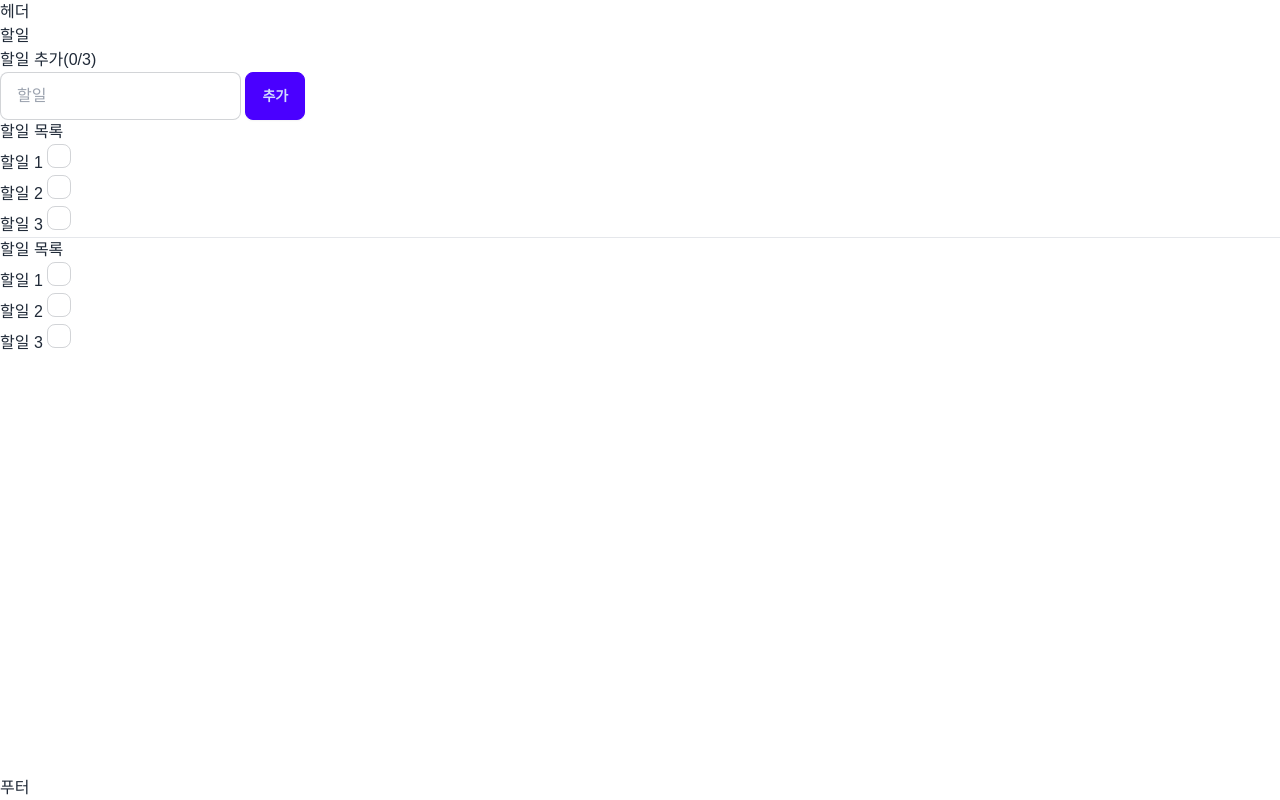
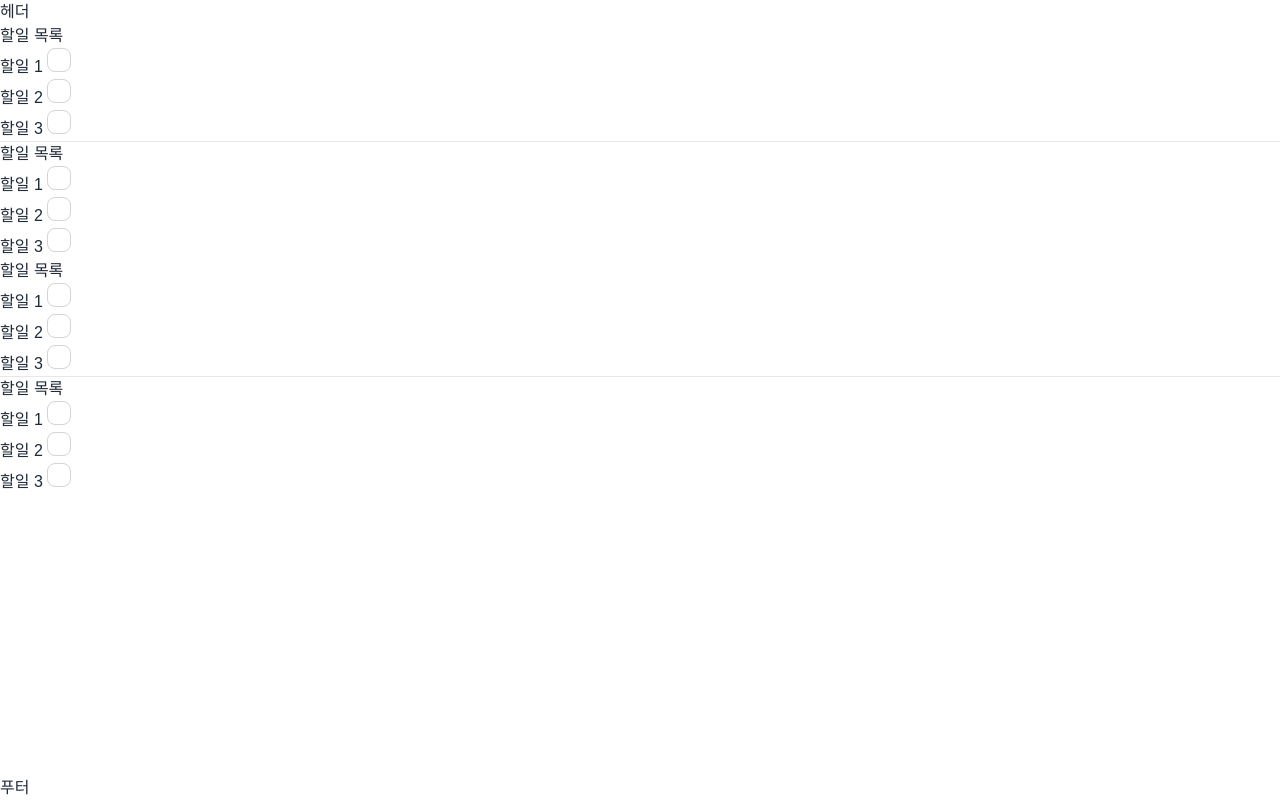
Before and after one commit to LeeKyeongYong/svelte_todo_study, a SvelteKit app in the folder front/: page /note/todo in a window 1280 px wide. Built offline with nearby package versions, Linux system fonts and the light colour scheme; a web font is replaced by a local one.

Commit message:
할일 목록 변경

```diff
--- a/front/src/routes/note/todo/+page.svelte
+++ b/front/src/routes/note/todo/+page.svelte
@@ -1,8 +1,15 @@
 <script lang="ts">
+
+	interface Todo{
+		id:number;
+		content: string;
+		completed: boolean;
+	}
+
 	function makeTodo(id: number, content: string, completed: boolean) {
 		return { id, content, completed };
 	}
-	const todos = $state([
+	const todos: Todo[] = $state([
 		makeTodo(1, '할일 1', false),
 		makeTodo(2, '할일 2', false),
 		makeTodo(3, '할일 3', false)
@@ -20,12 +27,7 @@
 	}
 </script>
 
-<h1>할일</h1>
-<h2>할일 추가({completed}/{todos.length})</h2>
-<form on:submit|preventDefault={addTodo}>
-	<input name="todoContent" type="text" class="input input-bordered" placeholder="할일" />
-	<input type="submit" value="추가" class="btn btn-primary" />
-</form>
+{#snippet TodoList(todos)}
 
 <h2>할일 목록</h2>
 <ul>
@@ -48,3 +50,8 @@
 		</li>
 	{/each}
 </ul>
+{/snippet}
+
+{@render TodoList(todos)}
+<h3/>
+{@render TodoList(todos)}
```
